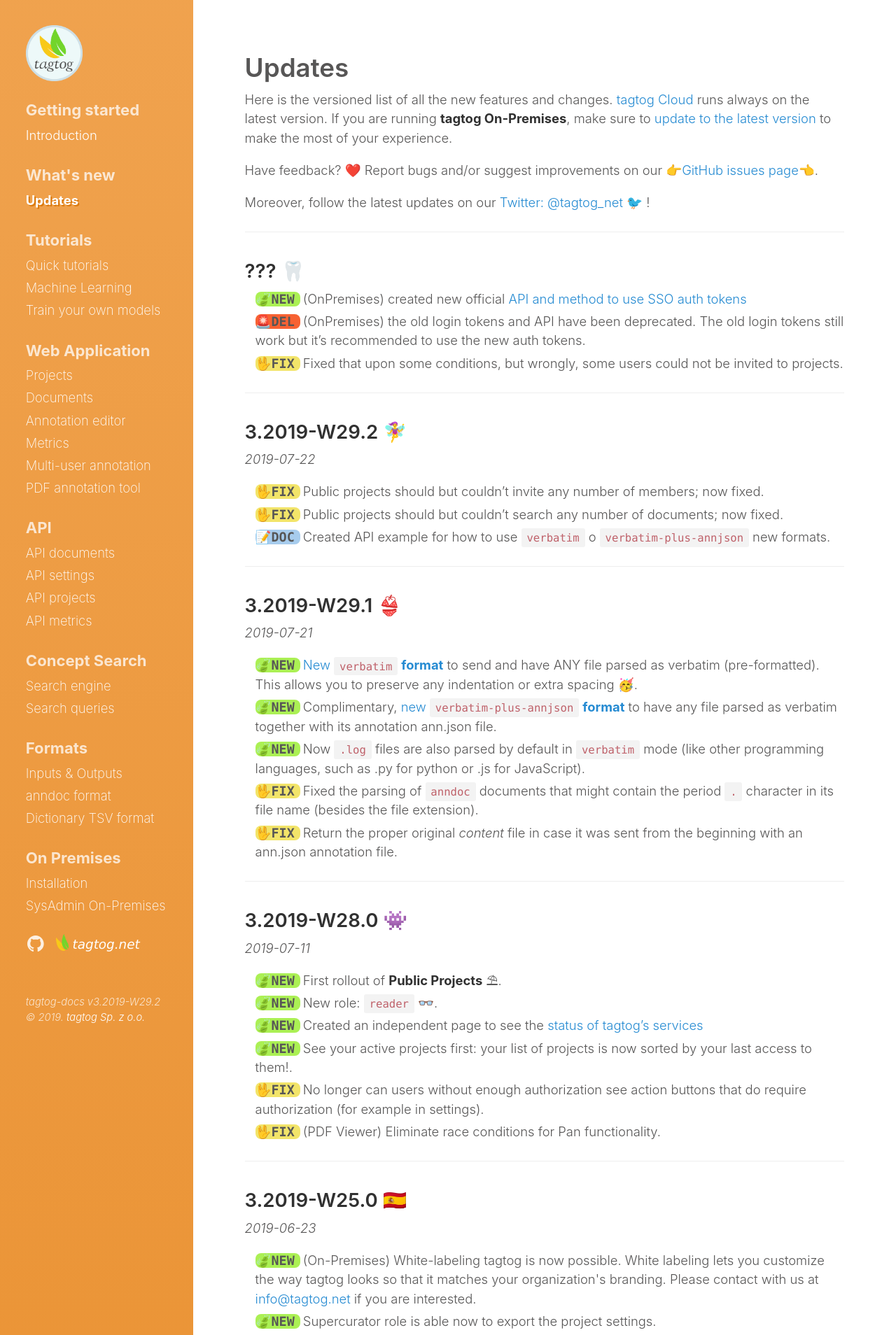
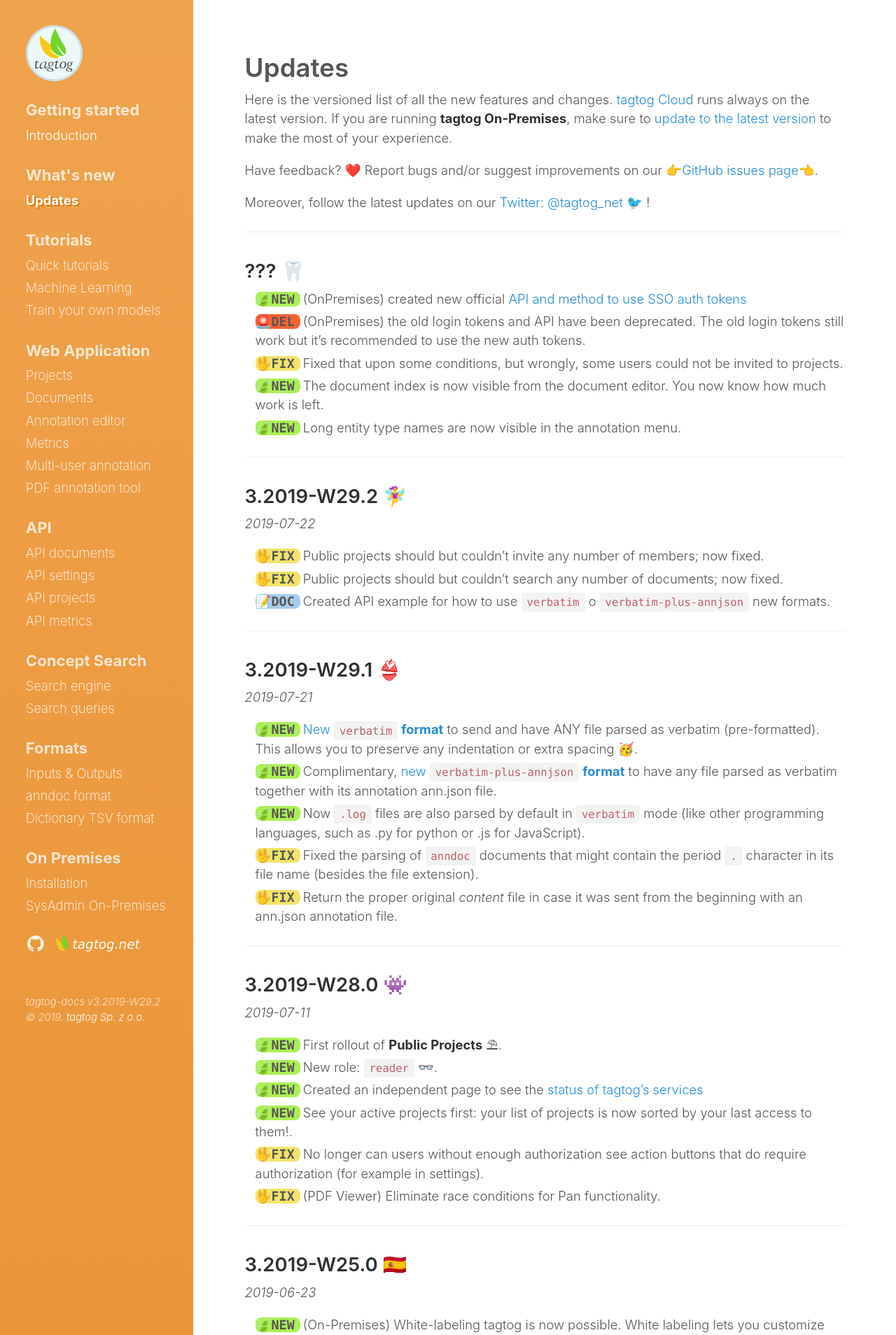
Before and after one commit to tagtogorg/tagtog-doc, a Jekyll site: the page built from updates.md, in a window 1280 px wide. Shown: the top 1908 px of the page at 70% size. Built offline with Jekyll 4.4.1, drawn with Linux system fonts in a browser that asks for light colours; nearby versions of some CDN libraries; emoji names are drawn with the system emoji font; some of the changed text lies outside the part shown.

Commit message:
Update updates and info regarding to the new document index in the document editor.

```diff
--- a/updates.md
+++ b/updates.md
@@ -20,6 +20,8 @@ Moreover, follow the latest updates on our [Twitter: @tagtog_net 🐦](https://t
   <li class="new"><span markdown="1">(OnPremises) created new official [API and method to use SSO auth tokens](on-premises-sysadmin.html#single-sign-on-sso)</span></li>
   <li class="del"><span markdown="1">(OnPremises) the old login tokens and API have been deprecated. The old login tokens still work but it's recommended to use the new auth tokens.</span></li>
   <li class="fix"><span markdown="1">Fixed that upon some conditions, but wrongly, some users could not be invited to projects.</span></li>
+  <li class="new"><span markdown="1">The document index is now visible from the document editor. You now know how much work is left.</span></li>
+  <li class="new"><span markdown="1">Long entity type names are now visible in the annotation menu.</span></li>
 </ul>
 
 ---
```
Also changed, not shown: webeditor.md (+1 -0 lines).
